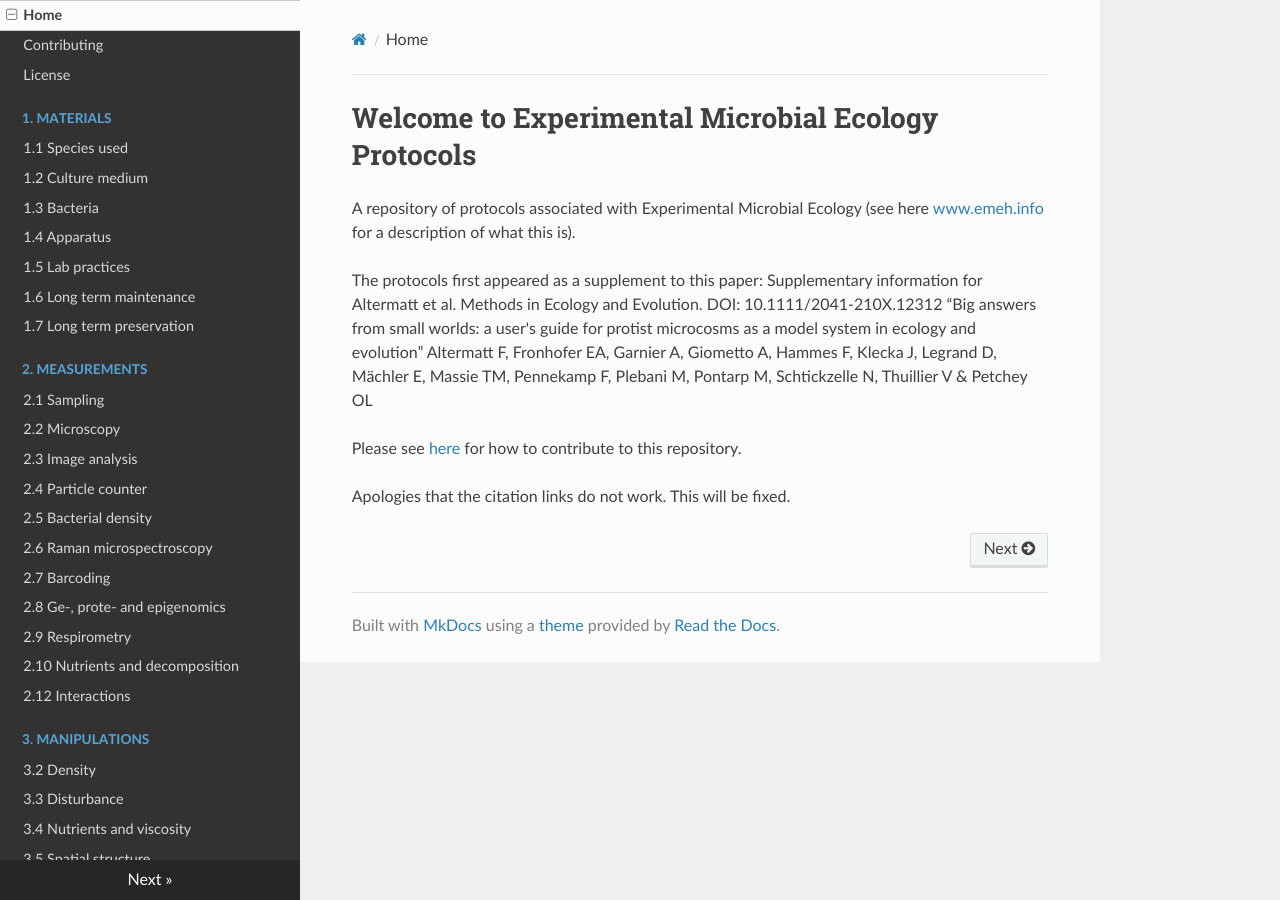
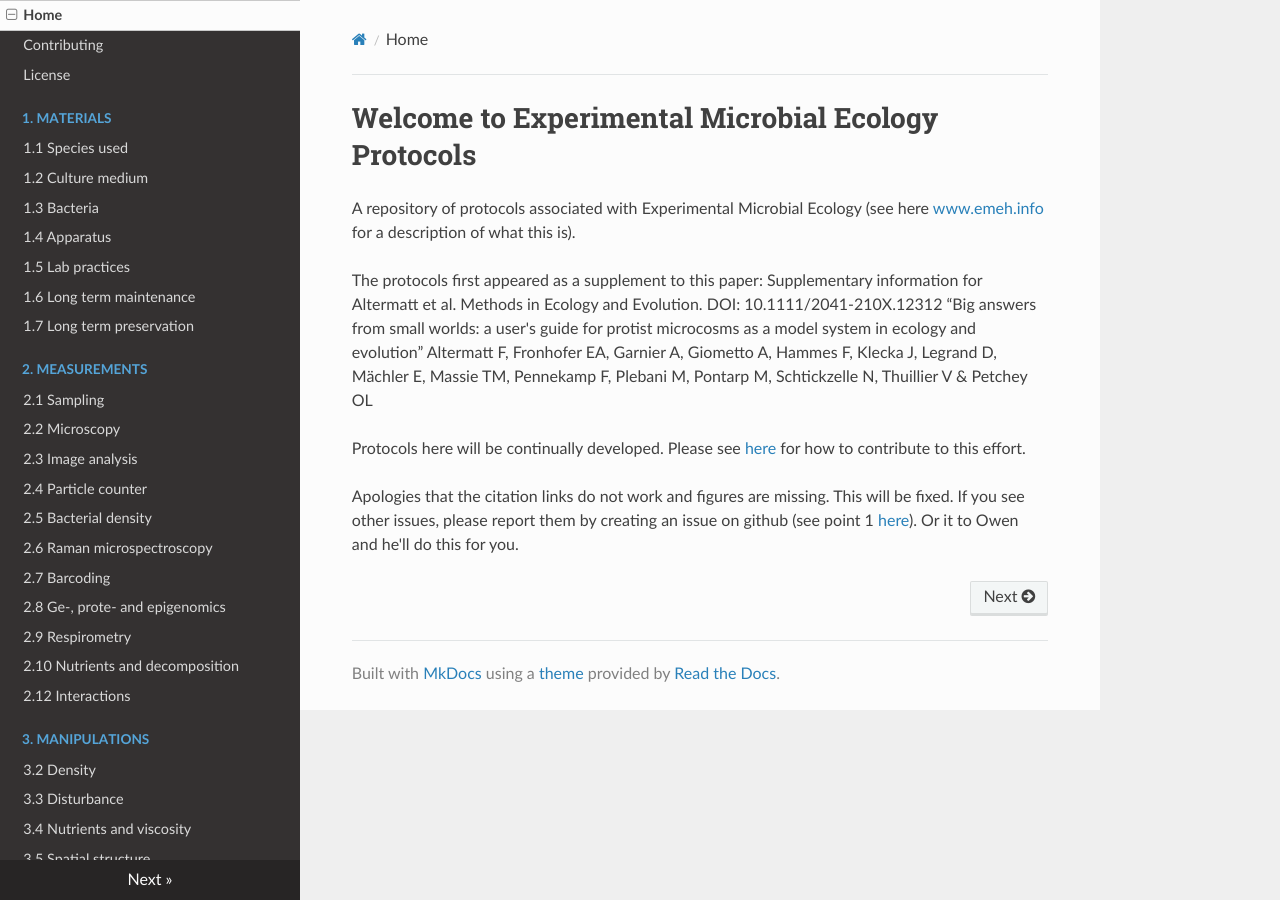
Before and after one commit to Exp-Micro-Ecol-Hub/emeh-protocols, an MkDocs documentation site: the page built from docs/index.md, in a window 1280 px wide. Built offline with MkDocs 1.6.1, drawn with Linux system fonts in a browser that asks for light colours; nearby versions of some CDN libraries; old or Windows-style settings are respelled for this version of MkDocs.

Commit message:
update index

```diff
--- a/docs/index.md
+++ b/docs/index.md
@@ -5,6 +5,6 @@ A repository of protocols associated with Experimental Microbial Ecology (see he
 The protocols first appeared as a supplement to this paper: Supplementary information for Altermatt et al. Methods in Ecology and Evolution. DOI: 10.1111/2041-210X.12312
 “Big answers from small worlds: a user's guide for protist microcosms as a model system in ecology and evolution” Altermatt F, Fronhofer EA, Garnier A, Giometto A, Hammes F, Klecka J, Legrand D, Mächler E, Massie TM, Pennekamp F, Plebani M, Pontarp M, Schtickzelle N, Thuillier V & Petchey OL
 
-Please see [here](contributing.md) for how to contribute to this repository.
+Protocols here will be continually developed. Please see [here](contributing.md) for how to contribute to this effort.
 
-Apologies that the citation links do not work. This will be fixed.
+Apologies that the citation links do not work and figures are missing. This will be fixed. If you see other issues, please report them by creating an issue on github (see point 1 [here](contributing.md)). Or it to Owen and he'll do this for you.
```
